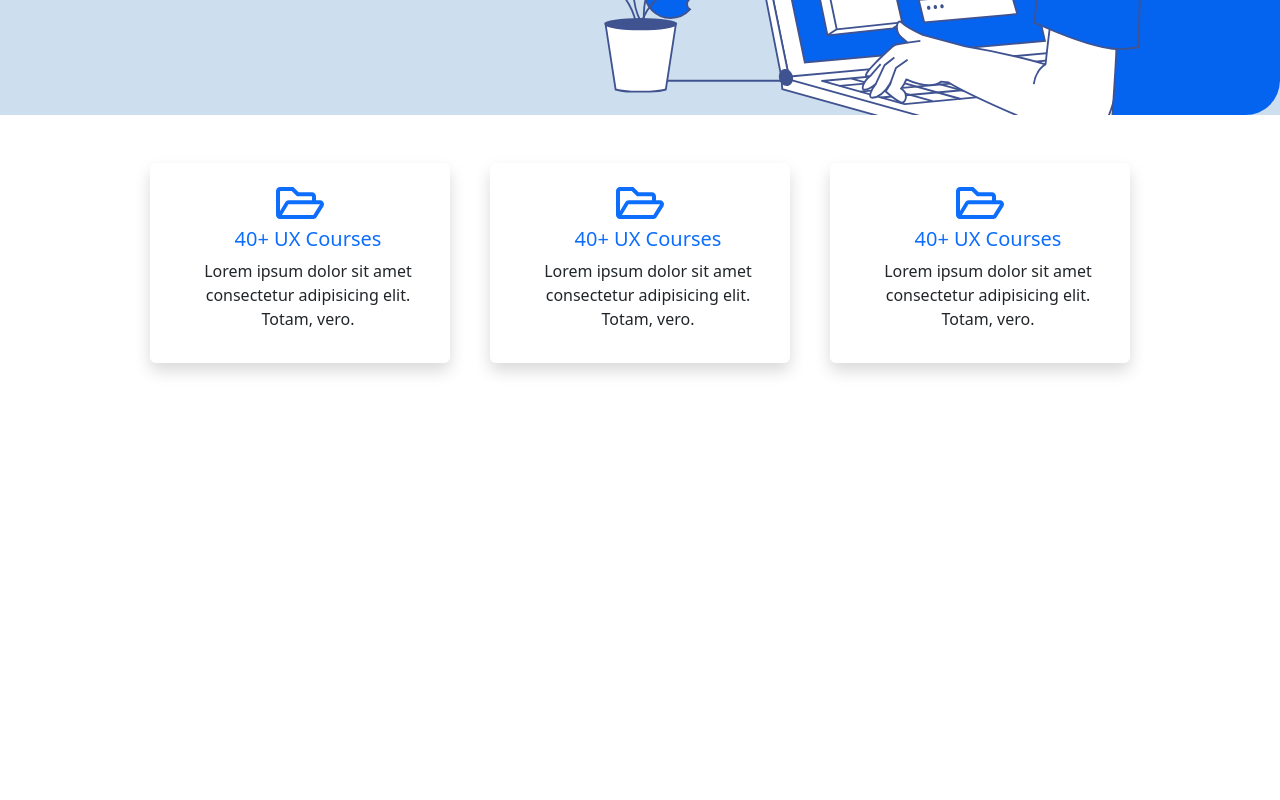
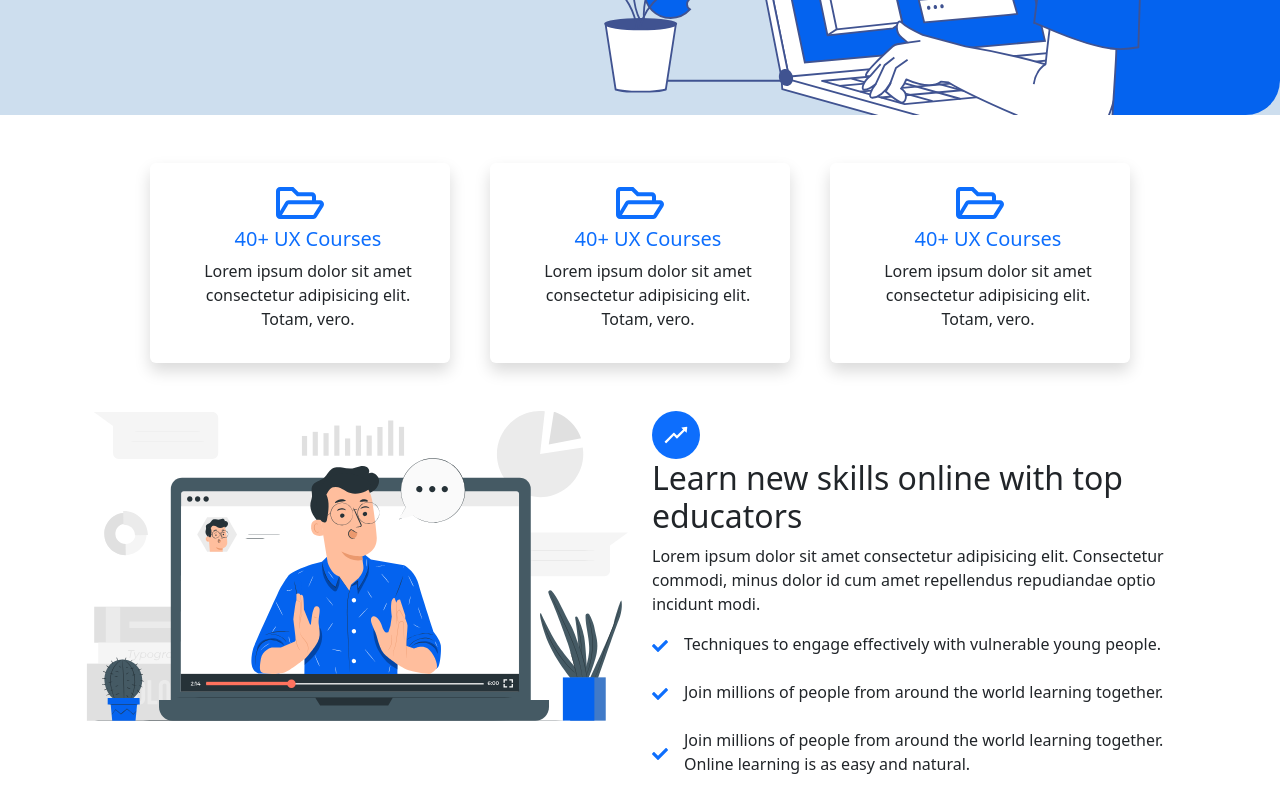
Before and after one commit to Ferrari2003/learning-programmin-client, a React (Create React App) app: page / in a window 1280 px wide. Shown: the part 691-1491 px from the top of the page. Before the commit the page ends 1102 px from the top, so only its background shows below. Built offline with nearby package versions, Linux system fonts and the light colour scheme.

Commit message:
Home page another Section add

```diff
--- a/src/Pages/Home/Home.js
+++ b/src/Pages/Home/Home.js
@@ -1,7 +1,10 @@
 import React from "react";
-import { FaRegFolderOpen } from "react-icons/fa";
+import { Col, Container, Row } from "react-bootstrap";
+import { FaArrowRight, FaCheck, FaRegFolderOpen } from "react-icons/fa";
 import Hero from "./Hero/Hero";
 import "./Home.css";
+import { AiOutlineRise } from "react-icons/ai";
+import imgLern from "../../Assets/Home/learn-online-right-img.svg";
 
 const Home = () => {
   return (
@@ -54,6 +57,60 @@ const Home = () => {
           </div>
         </div>
       </div>
+      <Container>
+        <Row>
+          <Col>
+            <img src={imgLern} alt="" />
+          </Col>
+          <Col>
+            <AiOutlineRise
+              style={{
+                // backgroundColor: "blue",
+                color: "#fff",
+                borderRadius: "50px",
+                padding: "10px",
+              }}
+              size={"3em"}
+              className="bg-primary"
+            ></AiOutlineRise>
+            <h2>Learn new skills online with top educators</h2>
+            <p>
+              Lorem ipsum dolor sit amet consectetur adipisicing elit.
+              Consectetur commodi, minus dolor id cum amet repellendus
+              repudiandae optio incidunt modi.
+            </p>
+
+            {/* Icon Lists  */}
+
+            <div className="mb-4 d-flex align-items-center">
+              <span className="me-3">
+                <FaCheck className="text-primary"></FaCheck>
+              </span>
+              <span>
+                Techniques to engage effectively with vulnerable young people.
+              </span>
+            </div>
+            <div className="mb-4 d-flex align-items-center">
+              <span className="me-3">
+                <FaCheck className="text-primary"></FaCheck>
+              </span>
+              <span>
+                Join millions of people from around the world learning together.
+              </span>
+            </div>
+            <div className="mb-4 d-flex align-items-center">
+              <span className="me-3">
+                <FaCheck className="text-primary"></FaCheck>
+              </span>
+              <span>
+                Join millions of people from around the world learning together.
+                Online learning is as easy and natural.
+              </span>
+            </div>
+            {/* Icon Lists End */}
+          </Col>
+        </Row>
+      </Container>
     </div>
   );
 };
```
Also changed, not shown: src/Assets/Home/learn-online-right-img.svg (added).
